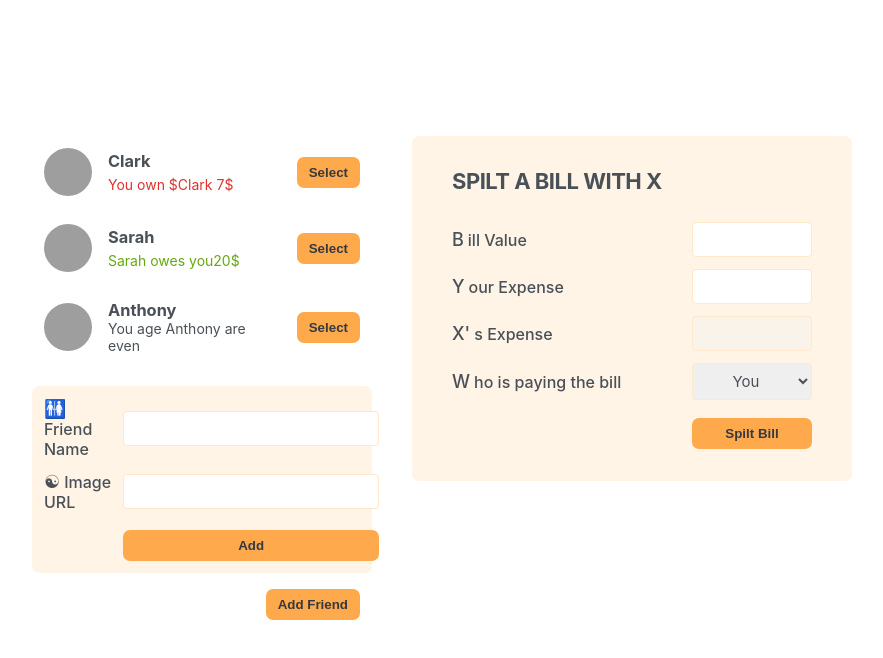
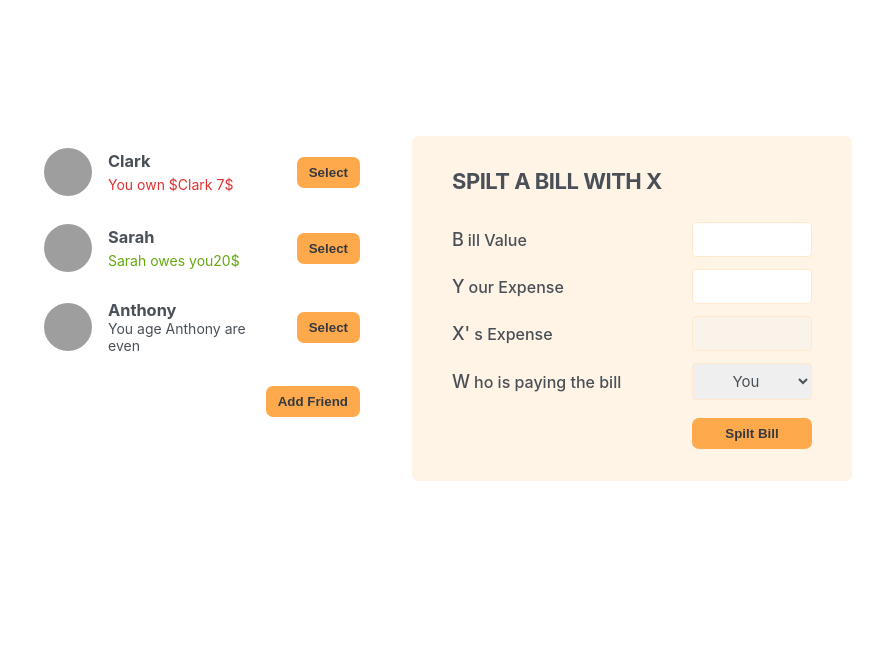
Before and after one commit to AkhiSharmin/Friendliest-App, a React (Create React App) app: page / in a window 1280 px wide. Shown: the top 658 px of the page, without its empty margins (198-1081 px from the left). Built offline with nearby package versions, Linux system fonts and the light colour scheme; grey boxes are pictures that could not be loaded.

Commit message:
added showaddfriend button

```diff
--- a/src/App.js
+++ b/src/App.js
@@ -1,3 +1,4 @@
+import { useState } from "react";
 
 const initialFriends = [
   {
@@ -21,13 +22,28 @@ const initialFriends = [
 ];
 
 
+function Button({ children, onClick }) {
+  return <button className="button" onClick={onClick}>{children}</button>
+}
+
+
+
 
 export default function App() {
+
+  const [showFriend, setShowAddFriend] = useState(false);
+
+
+  function handelShowAddFriend() {
+    setShowAddFriend((show) => !show);
+  }
+
+
   return <div className="app">
     <div className="sidebar">
       <FriendList />
-      <FormFriend />
-      <Button>Add Friend</Button>
+      {showFriend && <FormFriend />}
+      <Button onClick={handelShowAddFriend}>{showFriend ? "close" : "Add Friend"}</Button>
     </div>
     <FormSplitBill />
   </div>
@@ -58,10 +74,6 @@ function Friend({ friend }) {
   </li>
 }
 
-
-function Button({ children }) {
-  return <button className="button">{children}</button>
-}
 
 
 
```
